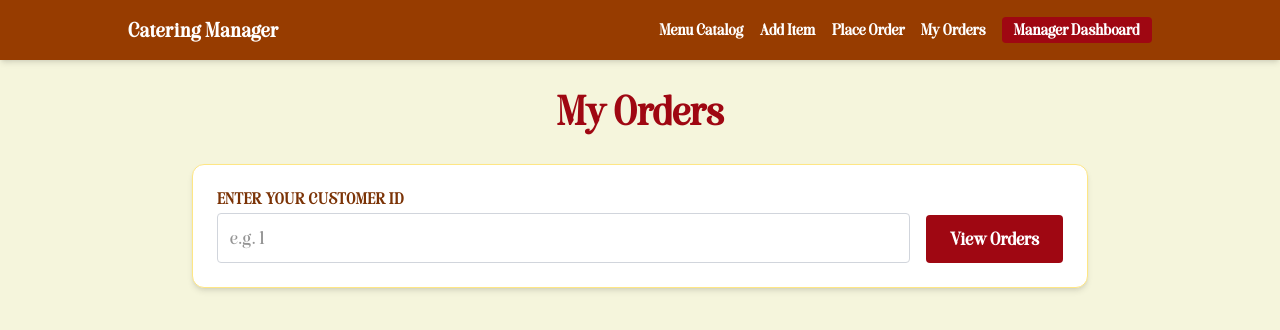
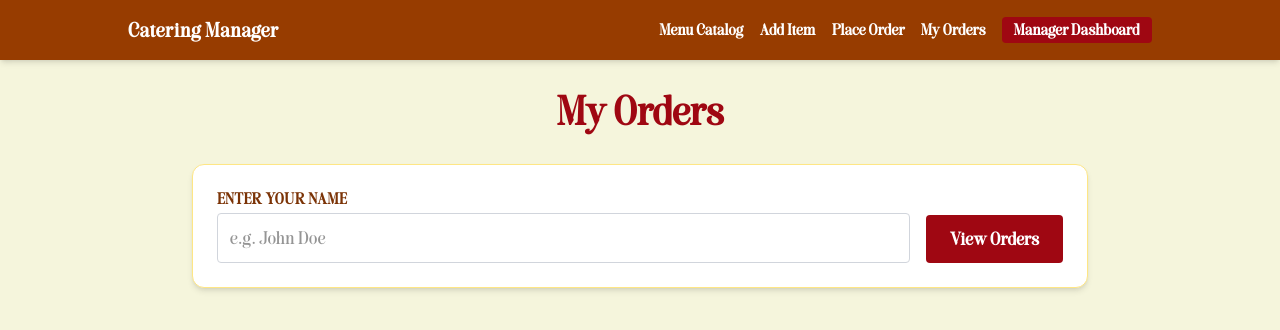
Before and after one commit to AdeenaZaib/tiramisu, a Next.js app in the folder frontend/: page /orders in a window 1280 px wide. Shown: the top 330 px of the page. Built offline with nearby package versions, Linux system fonts and the light colour scheme.

Commit message:
Update page.tsx

```diff
--- a/frontend/app/orders/page.tsx
+++ b/frontend/app/orders/page.tsx
@@ -19,17 +19,17 @@ const STATUS_COLORS: Record<string, string> = {
 };
 
 export default function MyOrders() {
-  const [customerId, setCustomerId] = useState("");
+  const [customerName, setCustomerName] = useState("");
   const [orders, setOrders] = useState<Order[]>([]);
   const [searched, setSearched] = useState(false);
   const [loading, setLoading] = useState(false);
 
   const fetchOrders = async () => {
-    if (!customerId.trim()) return;
+    if (!customerName.trim()) return;
     setLoading(true);
     setSearched(false);
     try {
-      const res = await fetch(`http://localhost:8080/api/orders/customer/${customerId}`);
+      const res = await fetch(`/api/orders/customer/${customerName}`);
       if (!res.ok) throw new Error("Failed to fetch orders");
       const data = await res.json();
       setOrders(data);
@@ -46,17 +46,17 @@ export default function MyOrders() {
     <div className="max-w-4xl mx-auto">
       <h1 className="text-4xl font-bold text-red-800 text-center mb-8">My Orders</h1>
 
-      {/* Customer ID lookup */}
+      {/* Customer Name lookup */}
       <div className="bg-white p-6 rounded-xl border border-amber-200 shadow-md mb-8 flex gap-4 items-end">
         <div className="flex-1">
           <label className="block text-sm font-semibold text-amber-900 mb-1 uppercase tracking-wide">
-            Enter Your Customer ID
+            Enter Your Name
           </label>
           <input
-            placeholder="e.g. 1"
+            placeholder="e.g. John Doe"
             className="w-full p-3 border rounded border-gray-300 focus:border-red-800 outline-none bg-white"
-            value={customerId}
-            onChange={(e) => setCustomerId(e.target.value)}
+            value={customerName}
+            onChange={(e) => setCustomerName(e.target.value)}
             onKeyDown={(e) => e.key === "Enter" && fetchOrders()}
           />
         </div>
```
